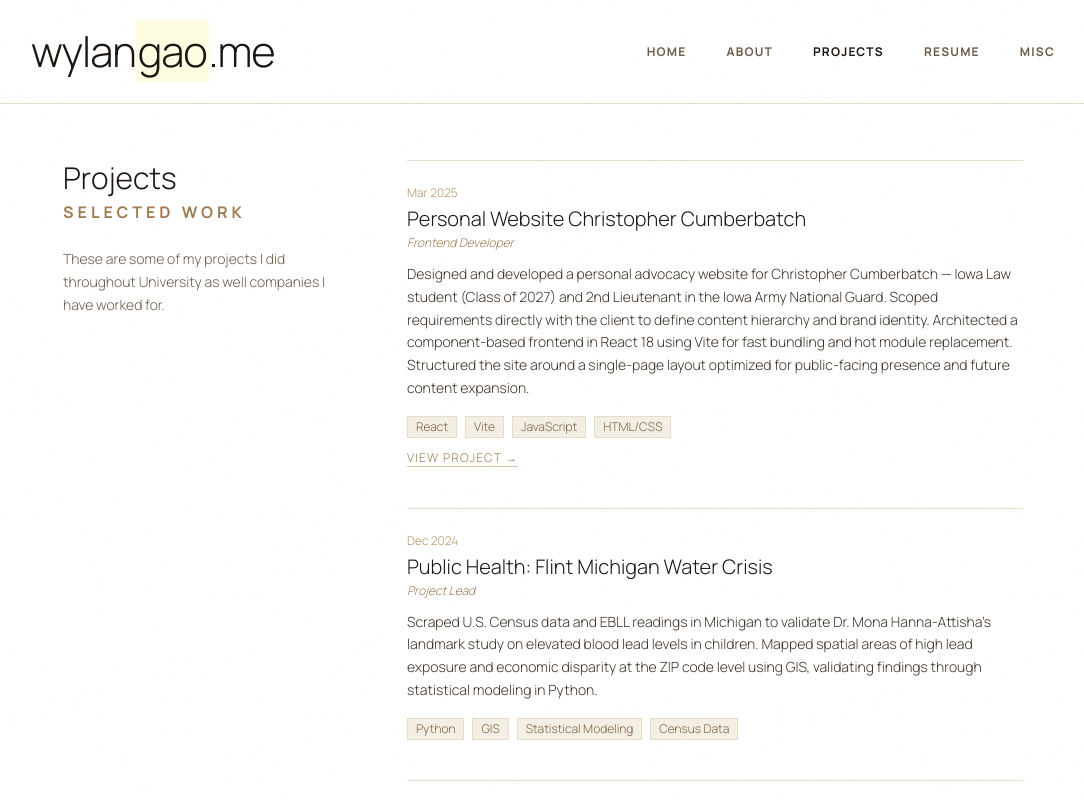
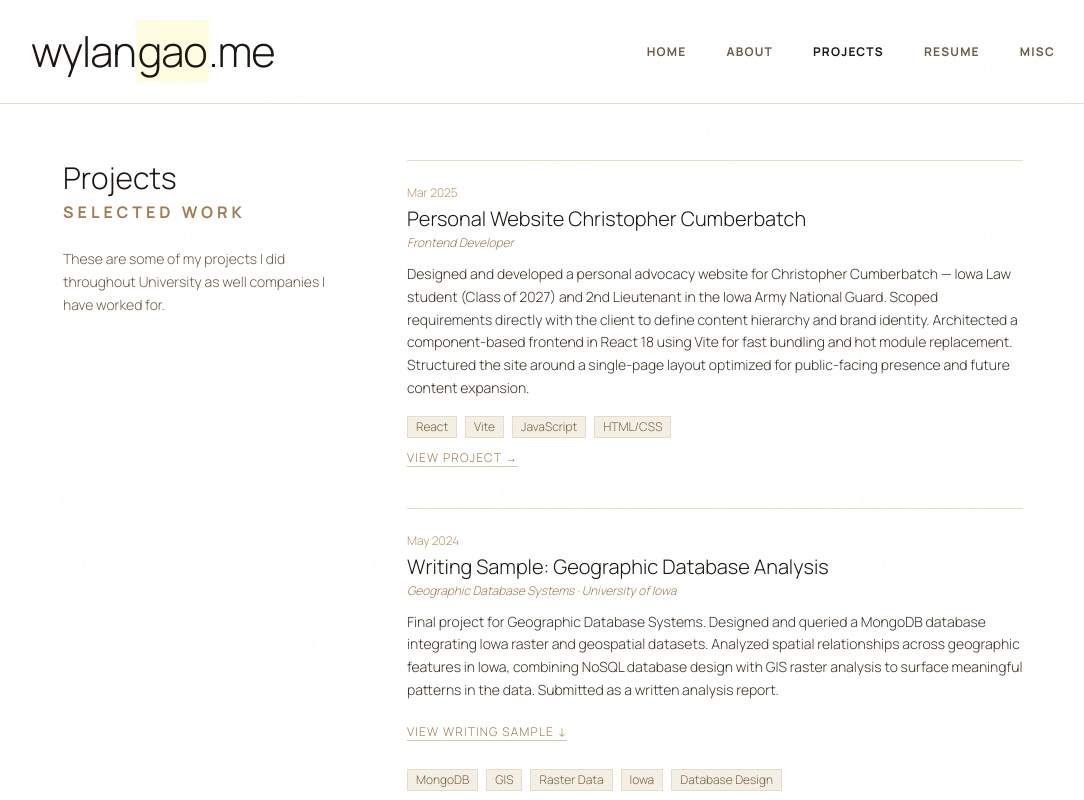
Before and after one commit to wylangao/wylan-site, a React (Vite) app: page /projects in a window 1280 px wide. Shown: the top 800 px of the page, without its empty margins (97-1181 px from the left). Built offline with nearby package versions, Linux system fonts and the light colour scheme.

Commit message:
Add GDB final project with inline PDF embed and AI Tools to skills
Co-Authored-By: Claude Sonnet 4.6 <noreply@anthropic.com>

```diff
--- a/src/pages/Projects.jsx
+++ b/src/pages/Projects.jsx
@@ -9,6 +9,17 @@ const projects = [
     description:
       'Designed and developed a personal advocacy website for Christopher Cumberbatch — Iowa Law student (Class of 2027) and 2nd Lieutenant in the Iowa Army National Guard. Scoped requirements directly with the client to define content hierarchy and brand identity. Architected a component-based frontend in React 18 using Vite for fast bundling and hot module replacement. Structured the site around a single-page layout optimized for public-facing presence and future content expansion.',
     link: 'https://christophercumberbatch.com',
+    image: null,
+  },
+  {
+    title: 'Writing Sample: Geographic Database Analysis',
+    date: 'May 2024',
+    role: 'Geographic Database Systems · University of Iowa',
+    tags: ['MongoDB', 'GIS', 'Raster Data', 'Iowa', 'Database Design'],
+    description:
+      'Final project for Geographic Database Systems. Designed and queried a MongoDB database integrating Iowa raster and geospatial datasets. Analyzed spatial relationships across geographic features in Iowa, combining NoSQL database design with GIS raster analysis to surface meaningful patterns in the data. Submitted as a written analysis report.',
+    link: null,
+    pdf: '/gdb_final_proj.pdf',
     image: null,
   },
   {
@@ -103,6 +114,25 @@ export default function Projects() {
                 </div>
               )}
 
+              {p.pdf && (
+                <div className="mb-4">
+                  <button
+                    onClick={() => setExpanded(expanded === i ? null : i)}
+                    className="text-xs tracking-widest uppercase text-parchment-600 hover:text-ink border-b border-parchment-300 transition-colors mb-3"
+                  >
+                    {expanded === i ? 'Close Writing Sample ↑' : 'View Writing Sample ↓'}
+                  </button>
+                  {expanded === i && (
+                    <iframe
+                      src={p.pdf}
+                      className="w-full rounded-sm border border-parchment-200 shadow-md mt-2"
+                      style={{ height: '600px' }}
+                      title={p.title}
+                    />
+                  )}
+                </div>
+              )}
+
               <div className="flex flex-wrap gap-2">
                 {p.tags.map(tag => (
                   <span
```
Also changed, not shown: 2 other files (tests, documents, lock files or other folders).
